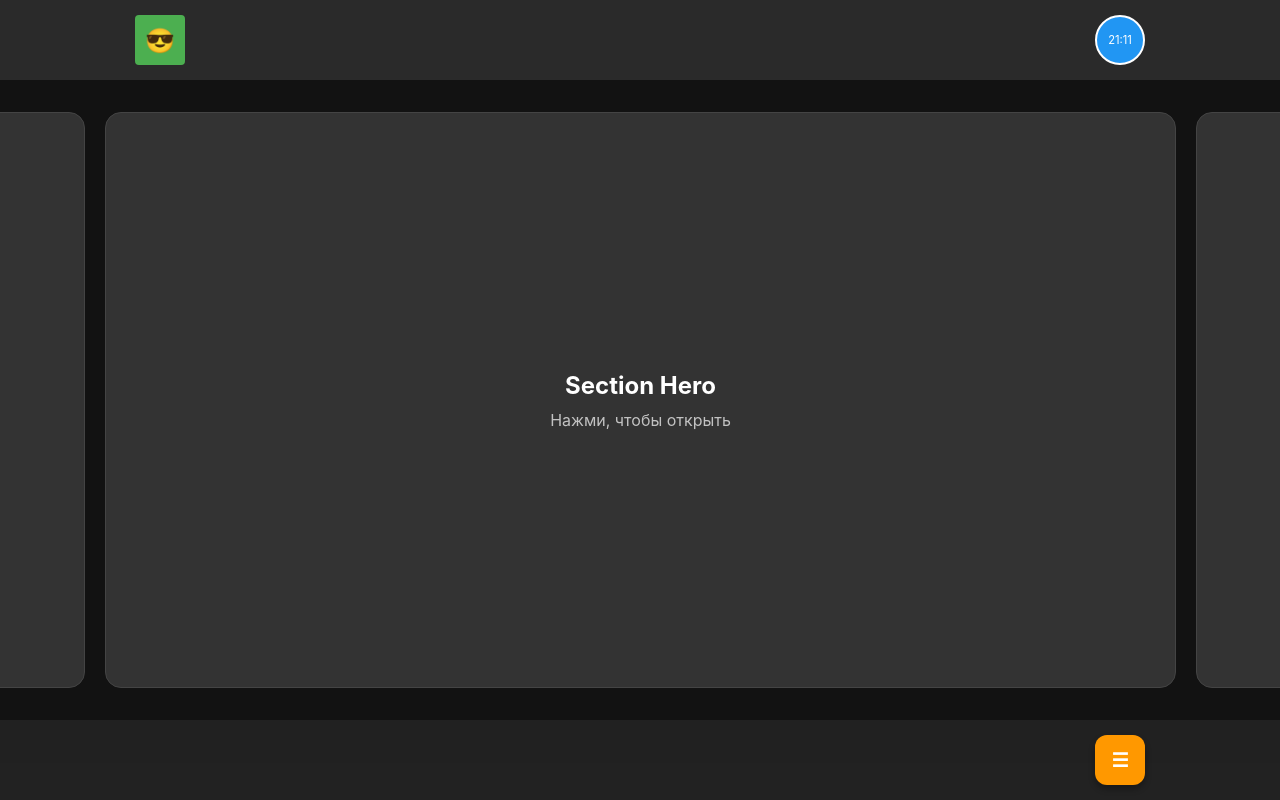
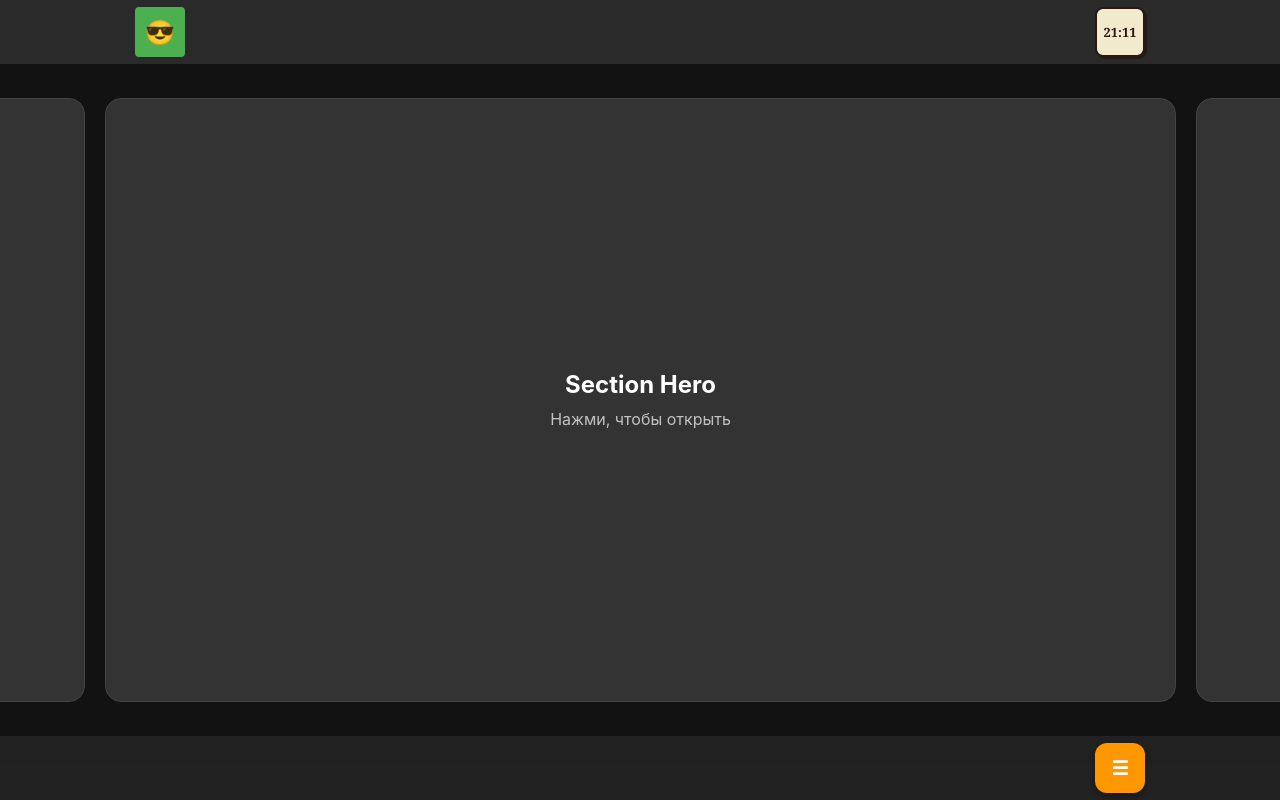
Before and after one commit to EssenceMaks/EatPan_Fr, a plain HTML site: page index.html in a window 1280 px wide. Drawn offline with nearby package versions, Linux system fonts and the light colour scheme.

Commit message:
feat: vintage styling for analog clocks, layout refinements, and ignore figma tools

```diff
--- a/index.html
+++ b/index.html
@@ -71,7 +71,7 @@
 
         <!-- My Cookbook Block. We place the BookModule hook here -->
         <div class="section_block original-block" data-index="2">
-          <h2>Section My Cookbook</h2>
+          <h2>Section Recipe Book</h2>
           <p class="section_block-text">Нажми, чтобы открыть</p>
           <div
             class="section_block-inner-content"
--- a/main.js
+++ b/main.js
@@ -151,7 +151,7 @@ function createClockFace() {
     labels.forEach(({ hour, text }) => {
         const angleDeg = hourToAngle(hour, 0);
         const rad = (angleDeg - 90) * Math.PI / 180;
-        const r = 46;
+        const r = 54;
         const label = document.createElement('div');
         label.className = 'clock-label';
         label.style.left = (50 + r * Math.cos(rad)) + '%';
@@ -544,6 +544,16 @@ document.addEventListener('DOMContentLoaded', async () => {
     setInterval(updateSmallClock, 1000);
     updateSmallClock();
     smallClock.addEventListener('click', activateClock);
+
+    const placeholder = document.querySelector('.clock-placeholder');
+    if (placeholder) {
+        placeholder.addEventListener('click', () => {
+            if (document.body.classList.contains('clock-mode')) {
+                window.history.back();
+            }
+        });
+    }
+
     createClockFace();
 
     // Inject the isolated Book Module into its block
--- a/src/modules/recipe_book_sector/styles/media_queries.css
+++ b/src/modules/recipe_book_sector/styles/media_queries.css
@@ -10,7 +10,7 @@
         --book-width: 98vw;
         --page-padding: 0.5rem;
         --grid-columns: 1;
-        --header-height: clamp(40px, 8vh, 50px);
+        --header-height: clamp(35px, 6vh, 45px);
     }
     .side-tab { transform: scale(0.85); transform-origin: left center; }
 }
@@ -21,7 +21,7 @@
         --book-width: min(100vw, calc((100vh - var(--header-height) * 2 - 20px) * 1.4));
         --page-padding: 0.5rem;
         --grid-columns: 2;
-        --header-height: clamp(35px, 10vh, 45px);
+        --header-height: clamp(30px, 7vh, 40px);
     }
     .book-wrapper { max-width: 100vw; width: var(--book-width); transform: scale(0.9); transform-origin: top center; }
     .side-tab { transform: scale(0.7); transform-origin: left center; }
@@ -36,7 +36,7 @@
         --book-width: 95vw;
         --page-padding: 1rem;
         --grid-columns: 1;
-        --header-height: clamp(45px, 9vh, 60px);
+        --header-height: clamp(40px, 8vh, 50px);
     }
 }
 
@@ -46,7 +46,7 @@
         --book-width: min(100vw, calc((100vh - var(--header-height) * 2 - 20px) * 1.4));
         --page-padding: 1rem;
         --grid-columns: 2;
-        --header-height: clamp(40px, 10vh, 55px);
+        --header-height: clamp(35px, 8vh, 45px);
     }
     .book-wrapper { max-width: 100vw; width: var(--book-width); transform: scale(0.95); transform-origin: top center; }
 }
@@ -60,7 +60,7 @@
         --book-width: 93vw;
         --page-padding: 1.5rem;
         --grid-columns: 2;
-        --header-height: clamp(50px, 10vh, 70px);
+        --header-height: clamp(45px, 8vh, 60px);
     }
     .book-wrapper { width: var(--book-width); max-width: 100%; height: auto; }
 }
@@ -68,7 +68,7 @@
 /* Альбомна: ВМІЩАТИ ПО ВИСОТІ */
 @media (min-width: 768px) and (max-width: 1023px) and (orientation: landscape) {
     :root {
-        --header-height: clamp(50px, 12vh, 80px);
+        --header-height: clamp(45px, 8vh, 60px);
         --book-width: min(95vw, calc((100vh - var(--header-height) * 2 - 40px) * 1.4));
         --page-padding: 1.5rem;
         --grid-columns: 2;
@@ -92,7 +92,7 @@
         --book-width: 93vw; /* Строго по ширині */
         --page-padding: 2rem;
         --grid-columns: 2;
-        --header-height: clamp(60px, 10vh, 80px);
+        --header-height: clamp(50px, 8vh, 65px);
     }
     .book-wrapper { width: var(--book-width); max-width: 100%; height: auto; }
 }
@@ -100,7 +100,7 @@
 /* Альбомна: ВМІЩАТИ ПО ВИСОТІ */
 @media (min-width: 1024px) and (max-width: 1199px) and (orientation: landscape) {
     :root {
-        --header-height: clamp(60px, 12vh, 80px);
+        --header-height: clamp(50px, 8vh, 65px);
         --book-width: min(95vw, calc((100vh - var(--header-height) * 2 - 40px) * 1.5));
         --page-padding: 2.5rem;
         --grid-columns: 3;
@@ -121,7 +121,7 @@
 /* ВМІЩАТИ ПО ВИСОТІ */
 @media (min-width: 1200px) and (max-width: 1439px) {
     :root {
-        --header-height: clamp(60px, 12vh, 80px);
+        --header-height: clamp(50px, 8vh, 65px);
         --book-width: min(1100px, calc((100vh - var(--header-height) * 2 - 40px) * 1.5));
         --page-padding: 3rem;
         --grid-columns: 3;
@@ -142,7 +142,7 @@
 /* ВМІЩАТИ ПО ВИСОТІ */
 @media (min-width: 1440px) and (max-width: 1919px) {
     :root {
-        --header-height: clamp(60px, 12vh, 80px);
+        --header-height: clamp(50px, 8vh, 65px);
         --book-width: calc((100vh - var(--header-height) * 2 - 40px) * 1.5);
         --page-padding: 3rem;
         --grid-columns: 3;
@@ -162,7 +162,7 @@
 /* ВМІЩАТИ ПО ВИСОТІ */
 @media (min-width: 1920px) {
     :root {
-        --header-height: clamp(60px, 12vh, 80px);
+        --header-height: clamp(50px, 8vh, 65px);
         --book-width: calc((100vh - var(--header-height) * 2 - 60px) * 1.6);
         --page-padding: 3.5rem;
         --grid-columns: 4;
--- a/src/styles/global.css
+++ b/src/styles/global.css
@@ -22,7 +22,7 @@
   --page-padding: 1rem;
   --grid-columns: 1;
 
-  --header-height: clamp(25px, 15vh, 100px);
+  --header-height: clamp(25px, 8vh, 60px);
 
   --transition-main: all 0.3s cubic-bezier(0.4, 0, 0.2, 1);
   --shadow-deep: 0 40px 100px -20px rgba(0, 0, 0, 0.7);
@@ -147,23 +147,42 @@ ul {
   width: 80%;
   aspect-ratio: 1/1;
   max-width: 50px;
-  background-color: #2196f3;
-  border-radius: 50%;
+  background-color: var(--parchment);
+  border-radius: 8px;
   display: flex;
   align-items: center;
   justify-content: center;
-  font-size: 0.7rem;
-  border: 2px solid white;
+  font-size: 0.8rem;
+  font-family: var(--font-title);
+  color: var(--ink);
+  font-weight: 700;
+  border: 2px solid var(--ink);
+  box-shadow: 2px 2px 0 rgba(0,0,0,0.3);
   cursor: pointer;
   z-index: 2;
-  transition: opacity 0.3s;
+  transition: opacity 0.3s, transform 0.2s;
 }
 .clock-placeholder {
   position: absolute;
+  width: 80%;
+  aspect-ratio: 1/1;
+  max-width: 50px;
+  background-color: var(--parchment);
+  border-radius: 8px;
+  display: flex;
+  align-items: center;
+  justify-content: center;
   font-size: 0.8rem;
-  color: #aaa;
+  font-family: var(--font-title);
+  color: var(--brand-red);
+  font-weight: 700;
+  border: 2px solid var(--brand-red);
+  box-shadow: inset 0 0 10px rgba(0,0,0,0.1);
+  cursor: pointer;
+  z-index: 3;
   opacity: 0;
-  transition: opacity 0.3s;
+  pointer-events: none;
+  transition: opacity 0.3s, transform 0.2s;
 }
 
 .content_sectionBlocks {
@@ -239,13 +258,16 @@ ul {
   align-items: center;
 }
 .big-clock-face {
-  width: 80vmin;
-  height: 80vmin;
+  width: 70vmin;
+  height: 70vmin;
+  max-height: 80%;
+  aspect-ratio: 1 / 1;
+  flex-shrink: 0;
   border-radius: 50%;
-  background: #232730;
-  border: 2px solid #333;
+  background: var(--parchment);
+  border: 6px solid var(--ink);
   position: relative;
-  box-shadow: 0 10px 30px rgba(0, 0, 0, 0.5);
+  box-shadow: 10px 10px 0 rgba(0, 0, 0, 0.4), inset 0 0 60px rgba(0, 0, 0, 0.2), inset 0 0 0 6px var(--parchment), inset 0 0 0 8px var(--outline-variant);
   transform-origin: center center;
   cursor: pointer;
 }
@@ -253,9 +275,10 @@ ul {
   position: absolute;
   top: 50%;
   left: 50%;
-  width: 10px;
-  height: 10px;
-  background: #ff4d4d;
+  width: 14px;
+  height: 14px;
+  background: var(--ink);
+  border: 2px solid var(--parchment);
   border-radius: 50%;
   transform: translate(-50%, -50%);
   z-index: 10;
@@ -264,9 +287,10 @@ ul {
   position: absolute;
   bottom: 50%;
   left: 50%;
-  width: 2px;
+  width: 4px;
   height: 40%;
-  background: #ff4d4d;
+  border-radius: 4px;
+  background: var(--brand-red);
   transform-origin: bottom center;
   transform: translateX(-50%) rotate(0deg);
   z-index: 5;
@@ -288,25 +312,28 @@ ul {
   left: 0;
   width: 2px;
   height: 10px;
-  background: #666;
+  background: var(--outline-variant);
 }
 .tick.hour-tick::before {
   height: 20px;
   width: 3px;
-  background: #fff;
+  background: var(--ink);
 }
 .clock-label {
   position: absolute;
-  font-size: 11px;
-  color: #778;
+  font-size: 14px;
+  font-family: var(--font-serif);
+  font-weight: bold;
+  color: #e5c07b; /* Light gold for dark background */
   transform: translate(-50%, -50%);
   pointer-events: none;
 }
 .selected-time-display {
-  margin-top: 30px;
-  font-size: 2rem;
-  font-family: monospace;
-  color: #ff4d4d;
+  margin-top: 10vmin; /* Pushed down to prevent overlap with 0:00 label */
+  font-size: 2.5rem;
+  font-family: var(--font-title);
+  font-weight: bold;
+  color: var(--brand-red);
 }
 
 #control_panel {
@@ -397,6 +424,7 @@ body.clock-mode .clock {
 }
 body.clock-mode .clock-placeholder {
   opacity: 1;
+  pointer-events: auto;
 }
 
 /* Modal from my_recipes */
```
Also changed, not shown: figma_uikit_generator.js (deleted, +0 -139 lines), .agents/rules/sync_with_figma.md (deleted), 1 other file.
